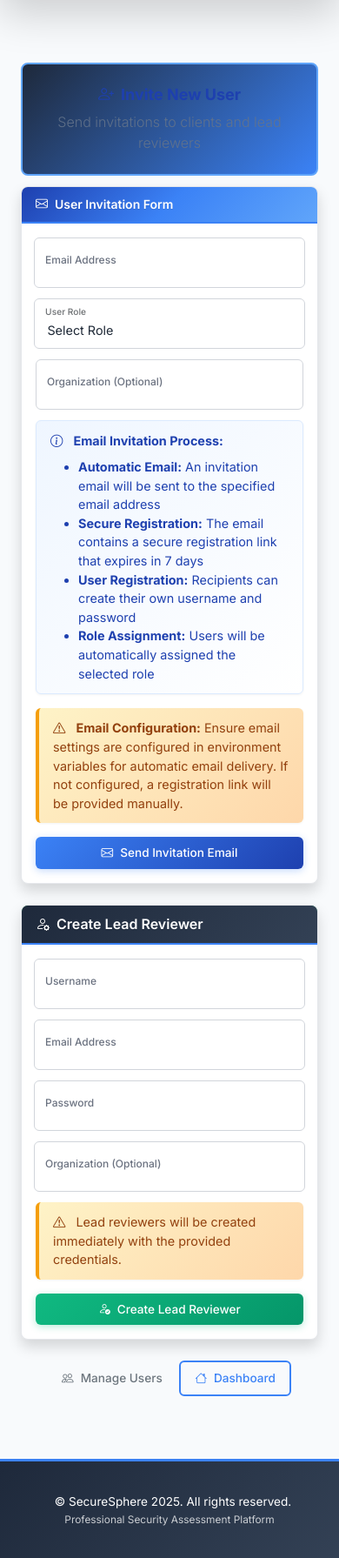
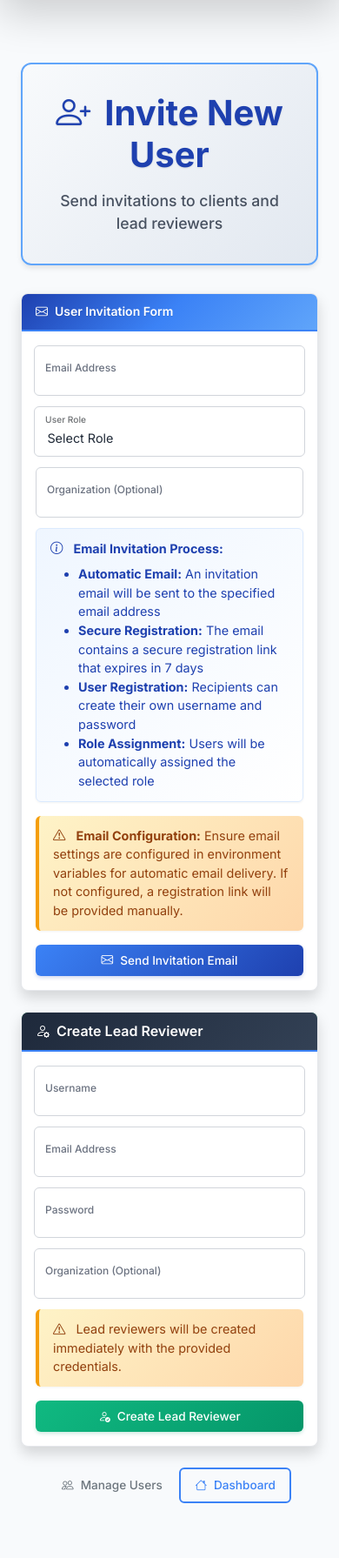
Before and after one commit to M-a-h-e-k/FINAL-SPHERE, a Flask app: page /admin/invite_user in a window 390 px wide. Shown: the part 91-1882 px from the top of the page at 87% size. Run offline with Flask 3, Linux system fonts and the light colour scheme; a user stored in the database is signed in.

Commit message:
Fix header spacing and font visibility issues
🎨 Enhanced header and button styling:

1. Header Improvements:
   - Increased spacing with proper margins
   - Enhanced font size to 2.5rem for better visibility
   - Changed subtitle color from light gray to darker for better contrast
   - Added gradient background with shadow for header sections

2. Button Enhancements:
   - Made User Management button solid primary (blue)
   - Made Invite Users button solid success (green)
   - Added custom colors with better contrast
   - Added box shadows for better visibility

3. CSS Improvements:
   - Added dashboard-header class with gradient background
   - Enhanced button styling with shadows
   - Better responsive spacing
   - Improved text contrast and readability

✅ Fixed header spacing issues
✅ Improved font color visibility for sub-headings
✅ Enhanced button prominence in superuser dashboard

```diff
--- a/secsphere_mod1/SecSphr--new-main/templates/admin_invite_user.html
+++ b/secsphere_mod1/SecSphr--new-main/templates/admin_invite_user.html
@@ -5,11 +5,11 @@
 {% block content %}
 <div class="container my-4">
     <!-- Page Header -->
-    <div class="dashboard-header text-center mb-3">
-        <h1 class="display-6 fw-bold mb-2" style="color: #1e40af;">
-            <i class="bi bi-person-plus me-2"></i>Invite New User
+    <div class="dashboard-header text-center">
+        <h1 class="display-5 fw-bold" style="color: #1e40af; font-size: 2.5rem;">
+            <i class="bi bi-person-plus me-3"></i>Invite New User
         </h1>
-        <p class="lead mb-0" style="color: #64748b; font-size: 1rem;">Send invitations to clients and lead reviewers</p>
+        <p class="lead mb-0">Send invitations to clients and lead reviewers</p>
     </div>
 
     <div class="row justify-content-center">
--- a/secsphere_mod1/SecSphr--new-main/templates/base.html
+++ b/secsphere_mod1/SecSphr--new-main/templates/base.html
@@ -69,6 +69,35 @@
             .dashboard-page .container {
                 padding: 1.5rem;
             }
+        }
+
+        /* Enhanced Header Styling */
+        .dashboard-header {
+            background: linear-gradient(135deg, #f8fafc 0%, #e2e8f0 100%);
+            border-radius: 12px;
+            padding: 2rem 1.5rem;
+            margin-bottom: 2rem !important;
+            box-shadow: 0 4px 6px -1px rgba(0, 0, 0, 0.1);
+        }
+
+        .dashboard-header h1 {
+            text-shadow: 0 1px 2px rgba(0, 0, 0, 0.1);
+            margin-bottom: 1rem !important;
+        }
+
+        .dashboard-header p {
+            color: #374151 !important;
+            font-weight: 500 !important;
+            font-size: 1.1rem !important;
+        }
+
+        /* Better button visibility */
+        .btn-primary {
+            box-shadow: 0 2px 4px rgba(30, 64, 175, 0.2);
+        }
+
+        .btn-success {
+            box-shadow: 0 2px 4px rgba(5, 150, 105, 0.2);
         }
     </style>
 </head>
--- a/secsphere_mod1/SecSphr--new-main/templates/dashboard_superuser.html
+++ b/secsphere_mod1/SecSphr--new-main/templates/dashboard_superuser.html
@@ -132,14 +132,14 @@
                     </div>
                     <div class="col-md-3 mb-3">
                         <div class="d-grid">
-                            <a href="{{ url_for('manage_users') }}" class="btn btn-outline-primary rounded-pill">
+                            <a href="{{ url_for('manage_users') }}" class="btn btn-primary rounded-pill" style="background: #1e40af; border-color: #1e40af;">
                                 <i class="bi bi-people me-2"></i>User Management
                             </a>
                         </div>
                     </div>
                     <div class="col-md-3 mb-3">
                         <div class="d-grid">
-                            <a href="{{ url_for('invite_user') }}" class="btn btn-outline-info rounded-pill">
+                            <a href="{{ url_for('invite_user') }}" class="btn btn-success rounded-pill" style="background: #059669; border-color: #059669;">
                                 <i class="bi bi-person-plus me-2"></i>Invite Users
                             </a>
                         </div>
```
Also changed, not shown: secsphere_mod1/SecSphr--new-main/templates/admin_manage_users.html (+4 -4 lines).
